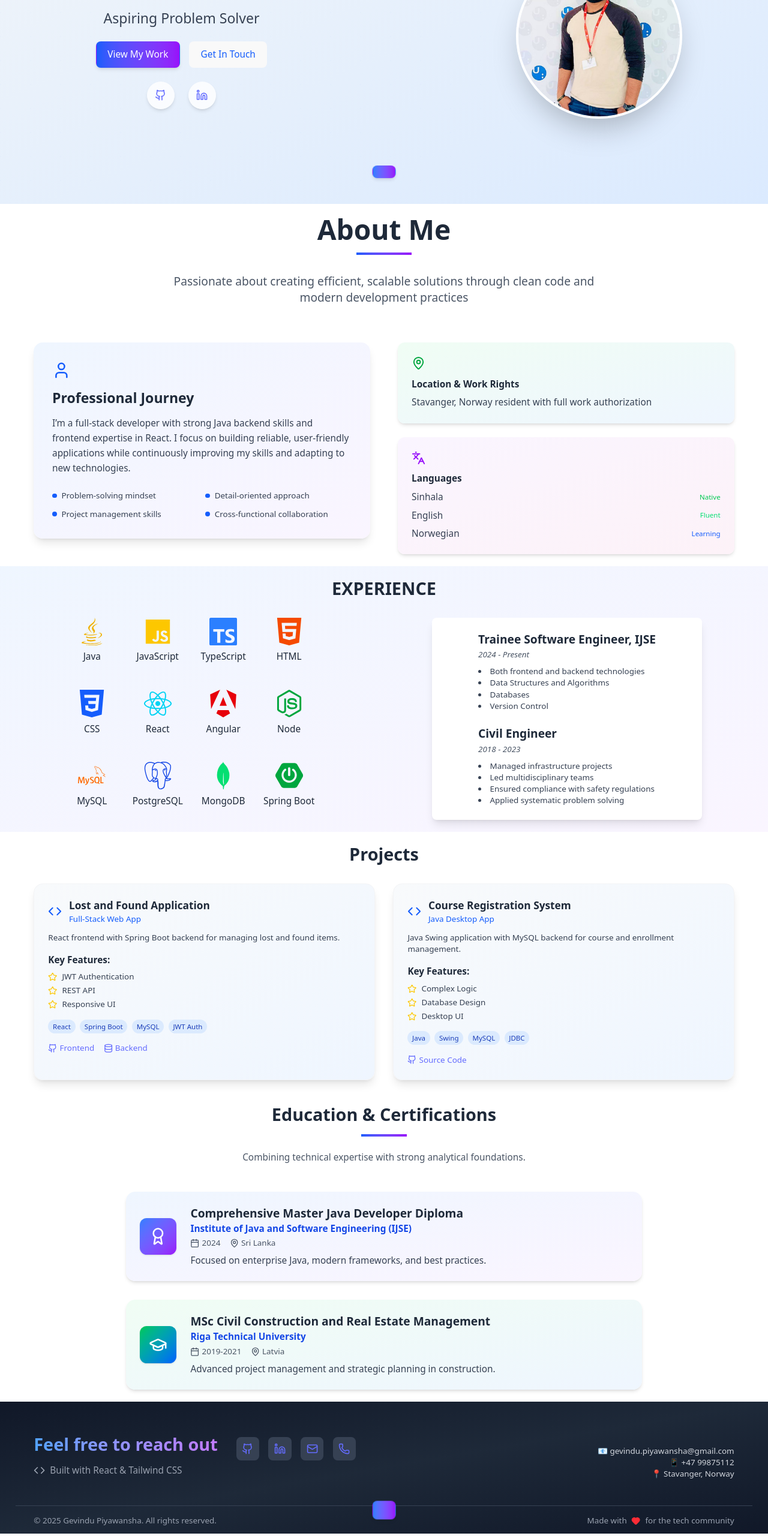
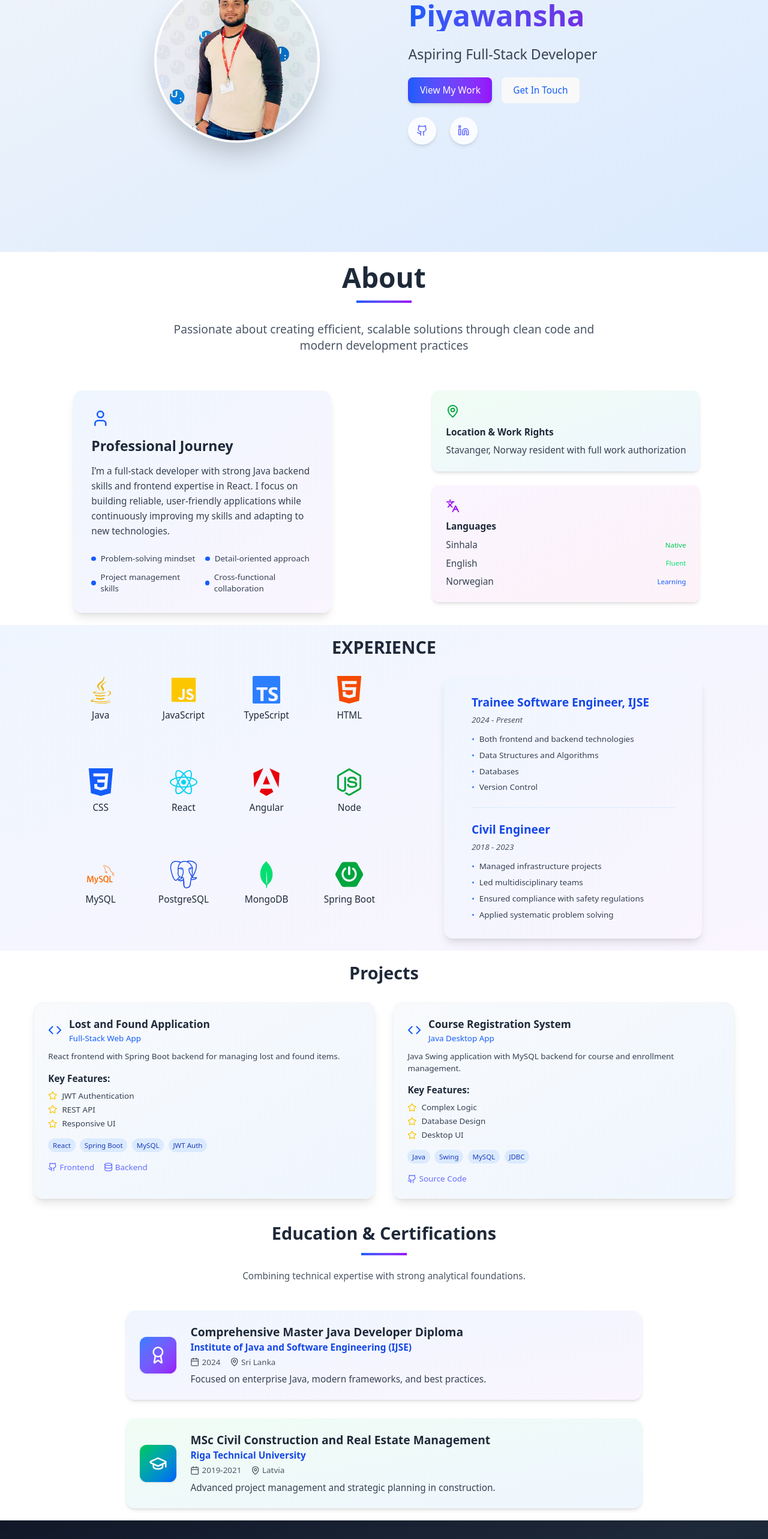
Before and after one commit to Gevindu-Piyawansha/gevindu-portfolio, a React (Vite) app: page / in a window 1280 px wide. Shown: the part 220-2786 px from the top of the page at 60% size. Built offline with nearby package versions, Linux system fonts and the light colour scheme.

Commit message:
improved mobile responsiveness, verified on multiple devices

```diff
--- a/src/components/About.jsx
+++ b/src/components/About.jsx
@@ -1,27 +1,28 @@
-import { User, MapPin, Languages, Briefcase, Calendar, Award } from 'lucide-react';
+import { User, MapPin, Languages } from 'lucide-react';
 
 function About() {
     return (
-        <section id="about" className="py-16 sm:py-20 lg:py-24 bg-white">
+        <section id="about" className="py-16 sm:py-20 lg:py-24 bg-white scroll-mt-24">
             <div className="max-w-7xl mx-auto px-4 sm:px-6 lg:px-8">
                 <div className="text-center mb-12 sm:mb-16">
-                    <h2 className="text-3xl sm:text-4xl lg:text-5xl font-bold text-gray-800 mb-4">About Me</h2>
+                    <h2 className="text-3xl sm:text-4xl lg:text-5xl font-bold text-gray-800 mb-4">About</h2>
                     <div className="w-16 sm:w-24 h-1 bg-gradient-to-r from-blue-600 to-purple-600 mx-auto mb-6 sm:mb-8"></div>
                     <p className="text-lg sm:text-xl text-gray-600 max-w-3xl mx-auto px-4">
                         Passionate about creating efficient, scalable solutions through clean code and modern development practices
                     </p>
                 </div>
 
-                <div className="grid lg:grid-cols-2 gap-8 lg:gap-12 items-start">
+                <div className="grid lg:grid-cols-2 gap-8 lg:gap-12 items-start justify-items-center">
                     {/* Main Story */}
-                    <div className="order-2 lg:order-1">
-                        <div className="bg-gradient-to-br from-blue-50 to-purple-50 p-6 sm:p-8 rounded-2xl shadow-lg">
+                    <div className="order-2 lg:order-1 flex justify-center">
+                        <div className="bg-gradient-to-br from-blue-50 to-purple-50 p-6 sm:p-8 rounded-2xl shadow-lg max-w-md">
                             <User className="w-8 h-8 text-blue-600 mb-4" />
                             <h3 className="text-xl sm:text-2xl font-semibold mb-4 text-gray-800">Professional Journey</h3>
                             <p className="text-gray-700 leading-relaxed mb-6 text-sm sm:text-base">
-                                I’m a full-stack developer with strong Java backend skills and frontend expertise in React. I focus on building reliable, user-friendly applications while continuously improving my skills and adapting to new technologies.
+                                I’m a full-stack developer with strong Java backend skills and frontend expertise in React.
+                                I focus on building reliable, user-friendly applications while continuously improving my
+                                skills and adapting to new technologies.
                             </p>
-
 
                             {/* Key Strengths */}
                             <div className="grid grid-cols-1 sm:grid-cols-2 gap-3 mt-6">
@@ -42,7 +43,9 @@ function About() {
                                     <span>Cross-functional collaboration</span>
                                 </div>
                             </div>
+
                     </div>
+
                 </div>
 
                 {/* Info Cards */}
@@ -50,8 +53,9 @@ function About() {
                     <div className="bg-gradient-to-br from-green-50 to-blue-50 p-4 sm:p-6 rounded-xl shadow-md">
                         <MapPin className="w-5 h-5 sm:w-6 sm:h-6 text-green-600 mb-3" />
                         <h4 className="font-semibold text-gray-800 mb-2 text-sm sm:text-base">Location & Work Rights</h4>
-                            <p className="text-gray-700 text-sm sm:text-base">Stavanger, Norway resident with full work authorization</p>
-
+                        <p className="text-gray-700 text-sm sm:text-base">
+                            Stavanger, Norway resident with full work authorization
+                        </p>
                     </div>
 
                     <div className="bg-gradient-to-br from-purple-50 to-pink-50 p-4 sm:p-6 rounded-xl shadow-md">
@@ -72,14 +76,11 @@ function About() {
                             </div>
                         </div>
                     </div>
-
-
                 </div>
             </div>
 
-
         </div>
-        </section>
+        </section >
     );
 }
 
--- a/src/components/Experience.jsx
+++ b/src/components/Experience.jsx
@@ -1,14 +1,18 @@
 import { FaJava, FaJs, FaReact, FaNodeJs } from 'react-icons/fa';
-import { SiTypescript, SiHtml5, SiCss3, SiAngular, SiMongodb, SiMysql, SiPostgresql, SiSpringboot } from 'react-icons/si';
+import {
+    SiTypescript, SiHtml5, SiCss3, SiAngular, SiMongodb,
+    SiMysql, SiPostgresql, SiSpringboot
+} from 'react-icons/si';
 
 export default function ExperienceSection() {
     return (
-        <section className="py-2 bg-gradient-to-br from-blue-50 to-purple-50 text-gray-800">
+        <section className="py-12 bg-gradient-to-br from-blue-50 to-purple-50 text-gray-800">
+            <h2 className="text-3xl font-bold mb-8 text-center">EXPERIENCE</h2>
 
-            <h2 className="text-3xl font-bold mb-8 text-center">EXPERIENCE</h2>
             <div className="flex flex-col md:flex-row gap-12 max-w-6xl mx-auto px-6">
-                {/* Left Column: Skill Icons */}
-                <div className="grid grid-cols-4 gap-6 md:w-1/2 pr-30">
+
+                {/* Skill Icons */}
+                <div className="grid grid-cols-4 gap-6 justify-items-center w-full md:w-1/2">
                     {[
                         { icon: FaJava, color: 'text-yellow-500', label: 'Java' },
                         { icon: FaJs, color: 'text-yellow-400', label: 'JavaScript' },
@@ -25,32 +29,61 @@ export default function ExperienceSection() {
                     ].map(({ icon: Icon, color, label }) => (
                         <div key={label} className="flex flex-col items-center space-y-2">
                             <Icon className={`text-5xl ${color}`} />
-                            <span>{label}</span>
+                            <span className="text-center">{label}</span>
                         </div>
                     ))}
                 </div>
 
-                {/* Right side - experience details */}
-                <div className="max-w-4xl space-y-6 bg-white p-6 rounded-lg shadow-lg ml-auto pl-20 pr-20">
+                {/* Experience Details */}
+                <div className="bg-gradient-to-br from-blue-50 to-purple-50 p-6 sm:p-8 rounded-2xl shadow-lg max-w-md w-full flex flex-col space-y-6 md:ml-auto md:pl-12 md:pr-12">
+                    {/* Job 1 */}
                     <div>
-                        <h3 className="text-xl font-semibold text-gray-800">Trainee Software Engineer, IJSE</h3>
-                        <span className="text-sm italic text-gray-600"> 2024 - Present</span>
-                        <ul className="list-disc list-inside mt-2 text-gray-700 text-sm">
-                            <li>Both frontend and backend technologies</li>
-                            <li>Data Structures and Algorithms</li>
-                            <li>Databases</li>
-                            <li>Version Control</li>
+                        <h3 className="text-xl font-semibold text-blue-700 mb-1">Trainee Software Engineer, IJSE</h3>
+                        <span className="text-sm italic text-gray-600">2024 - Present</span>
+                        <ul className="mt-3 space-y-2 text-gray-700 text-sm">
+                            <li className="flex items-start gap-2">
+                                <span className="text-blue-500">•</span>
+                                <span>Both frontend and backend technologies</span>
+                            </li>
+                            <li className="flex items-start gap-2">
+                                <span className="text-blue-500">•</span>
+                                <span>Data Structures and Algorithms</span>
+                            </li>
+                            <li className="flex items-start gap-2">
+                                <span className="text-blue-500">•</span>
+                                <span>Databases</span>
+                            </li>
+                            <li className="flex items-start gap-2">
+                                <span className="text-blue-500">•</span>
+                                <span>Version Control</span>
+                            </li>
                         </ul>
                     </div>
 
+                    {/* Divider */}
+                    <div className="border-t border-blue-100"></div>
+
+                    {/* Job 2 */}
                     <div>
-                        <h3 className="text-xl font-semibold text-gray-800">Civil Engineer</h3>
+                        <h3 className="text-xl font-semibold text-blue-700 mb-1">Civil Engineer</h3>
                         <span className="text-sm italic text-gray-600">2018 - 2023</span>
-                        <ul className="list-disc list-inside mt-2 text-gray-700 text-sm">
-                            <li>Managed infrastructure projects</li>
-                            <li>Led multidisciplinary teams</li>
-                            <li>Ensured compliance with safety regulations</li>
-                            <li>Applied systematic problem solving</li>
+                        <ul className="mt-3 space-y-2 text-gray-700 text-sm">
+                            <li className="flex items-start gap-2">
+                                <span className="text-blue-500">•</span>
+                                <span>Managed infrastructure projects</span>
+                            </li>
+                            <li className="flex items-start gap-2">
+                                <span className="text-blue-500">•</span>
+                                <span>Led multidisciplinary teams</span>
+                            </li>
+                            <li className="flex items-start gap-2">
+                                <span className="text-blue-500">•</span>
+                                <span>Ensured compliance with safety regulations</span>
+                            </li>
+                            <li className="flex items-start gap-2">
+                                <span className="text-blue-500">•</span>
+                                <span>Applied systematic problem solving</span>
+                            </li>
                         </ul>
                     </div>
                 </div>
--- a/src/components/Footer.jsx
+++ b/src/components/Footer.jsx
@@ -5,7 +5,6 @@ import {
     Linkedin,
     Mail,
     Phone,
-    ArrowUp,
     ChevronUp,
 } from 'lucide-react';
 
@@ -43,7 +42,6 @@ function Footer() {
         window.scrollTo({ top: 0, behavior: 'smooth' });
     };
 
-
     return (
         <footer className="bg-gradient-to-br from-gray-900 via-gray-800 to-gray-900 text-white relative overflow-hidden">
             {/* Background Pattern */}
@@ -57,20 +55,21 @@ function Footer() {
                 ></div>
             </div>
 
-            <div className="relative z-10 max-w-7xl mx-auto px-4 sm:px-8 lg:px- py-12 sm:py-2 flex flex-col md:flex-row justify-between items-center gap-8">
-                {/* Brand & Social */}
-                <div className="flex flex-col justify-between md:flex-row md:items-center md:gap-8 w-full md:w-auto">
-                    <div>
-                        <h3 className="pt-12 text-3xl font-bold bg-gradient-to-r from-blue-400 to-purple-400 bg-clip-text text-transparent mb-4 whitespace-nowrap">
+            <div className="relative z-10 max-w-7xl mx-auto px-4 sm:px-6 lg:px-8 py-8 sm:py-12">
+                {/* Main Content */}
+                <div className="flex flex-col lg:flex-row justify-between items-center lg:items-start gap-8 lg:gap-12">
+                    {/* Left Section */}
+                    <div className="text-center lg:text-left flex-1">
+                        <h3 className="text-2xl sm:text-3xl font-bold bg-gradient-to-r from-blue-400 to-purple-400 bg-clip-text text-transparent mb-4">
                             Feel free to reach out
                         </h3>
-                        <p className="text-gray-400 mb-6 flex items-center gap-2">
-                            <Code className="w-5 h-5" />
+                        <p className="text-gray-400 mb-6 flex items-center justify-center lg:justify-start gap-2">
+                            <Code className="w-4 h-4 sm:w-5 sm:h-5" />
                             Built with React & Tailwind CSS
                         </p>
-                    </div>
 
-                    <div className="flex gap-4 flex-wrap md:flex-nowrap">
+                        {/* Social Links */}
+                        <div className="flex gap-3 sm:gap-4 justify-center lg:justify-start flex-wrap">
                             {socialLinks.map((social, idx) => {
                                 const IconComp = social.icon;
                                 return (
@@ -89,51 +88,54 @@ function Footer() {
                                                 ? undefined
                                                 : 'noopener noreferrer'
                                         }
-                                    className={`w-10 h-10 bg-gray-700 rounded-lg flex items-center justify-center text-gray-300 ${social.hoverColor} hover:bg-gray-600 transition-all duration-300 transform hover:scale-110`}
+                                        className={`w-10 h-10 sm:w-12 sm:h-12 bg-gray-700 rounded-lg flex items-center justify-center text-gray-300 ${social.hoverColor} hover:bg-gray-600 transition-all duration-300 transform hover:scale-110`}
                                         aria-label={social.name}
                                     >
-                                    <IconComp className="w-5 h-5" />
+                                        <IconComp className="w-4 h-4 sm:w-5 sm:h-5" />
                                     </a>
                                 );
                             })}
                         </div>
                     </div>
 
-                {/* Contact Info - aligned right */}
-                <div className="pt-12 text-right text-gray-300 text-sm whitespace-nowrap w-full md:w-auto">
-                    <p>📧 gevindu.piyawansha@gmail.com</p>
-                    <p>📱 +47 99875112</p>
-                    <p>📍 Stavanger, Norway</p>
+                    {/* Right Section */}
+                    <div className="text-center lg:text-right text-gray-300 text-sm sm:text-base space-y-1 sm:space-y-2 flex-shrink-0">
+                        <p className="flex items-center justify-center lg:justify-end gap-2">
+                            <span>📧</span>
+                            <span className="break-all">gevindu.piyawansha@gmail.com</span>
+                        </p>
+                        <p className="flex items-center justify-center lg:justify-end gap-2">
+                            <span>📱</span>
+                            <span>+47 99875112</span>
+                        </p>
+                        <p className="flex items-center justify-center lg:justify-end gap-2">
+                            <span>📍</span>
+                            <span>Stavanger, Norway</span>
+                        </p>
+                    </div>
                 </div>
             </div>
 
             {/* Bottom Bar */}
-            <div className="border-t border-gray-700 mt-4 pt-4 max-w-7xl mx-auto px-8 sm:px-8 lg:px-8">
-                <div className="pb-3 flex flex-col sm:flex-row justify-between items-center gap-4">
-                    <p className="text-gray-400 text-sm text-center sm:text-left">
+            <div className="border-t border-gray-700 relative z-10">
+                <div className="max-w-7xl mx-auto px-4 sm:px-6 lg:px-8 py-4">
+                    <div className="flex flex-col sm:flex-row justify-between items-center gap-4 text-center sm:text-left">
+                        <p className="text-gray-400 text-xs sm:text-sm">
                             © {currentYear} Gevindu Piyawansha. All rights reserved.
                         </p>
-                    <div className="hidden sm:flex items-center gap-2 text-gray-400 text-sm">
+
+                        <div className="flex items-center gap-2 text-gray-400 text-xs sm:text-sm">
                             <span>Made with</span>
-                        <Heart className="w-4 h-4 text-red-500 fill-current" />
+                            <Heart className="w-3 h-3 sm:w-4 sm:h-4 text-red-500 fill-current" />
                             <span>for the tech community</span>
                         </div>
-
-                    {/* Floating scroll-to-top button */}
-                    <div className="absolute bottom-4 left-1/2 -translate-x-1/2 animate-bounce">
-                        <button
-                            onClick={scrollToTop}
-                            className="w-8 h-8 rounded-full bg-gradient-to-r from-blue-500 to-purple-600 hover:from-purple-600 hover:to-blue-600 flex items-center justify-center transition-all duration-300 transform hover:scale-105 shadow-md"
-                            aria-label="Scroll to top"
-                        >
-                            <ChevronUp className="w-4 h-4 text-white" />
-                        </button>
                     </div>
                 </div>
+
+
             </div>
         </footer>
     );
 }
 
-
 export default Footer;
--- a/src/components/Hero.jsx
+++ b/src/components/Hero.jsx
@@ -1,4 +1,4 @@
-import { ChevronDown, Github, Linkedin } from 'lucide-react';
+import { Github, Linkedin } from 'lucide-react';
 import { useState, useEffect } from 'react';
 
 function Hero() {
@@ -13,7 +13,7 @@ function Hero() {
     useEffect(() => {
         const interval = setInterval(() => {
             setCurrentRole((prev) => (prev + 1) % roles.length);
-        }, 3000);
+        }, 1500);
         return () => clearInterval(interval);
     }, []);
 
@@ -24,20 +24,27 @@ function Hero() {
     return (
         <section
             id="hero"
-            class="w-full min-h-[70vh] bg-gradient-to-br from-slate-100 to-blue-100 relative overflow-hidden py-2"
+            className="w-full min-h-[80vh] bg-gradient-to-br from-slate-100 to-blue-100 relative overflow-hidden py-8 px-4 sm:px-6 lg:px-12"
         >
-
-
             {/* Background Pattern */}
             <div className="absolute inset-0 opacity-5 pointer-events-none">
                 <div className="absolute inset-0 bg-[radial-gradient(circle_at_1px_1px,rgba(59,130,246,0.3)_1px,transparent_0)] bg-[size:50px_40px]"></div>
             </div>
 
-            <div className="max-w-[1400px] mx-auto px-6 lg:px-12 flex flex-col-reverse md:flex-row items-center justify-between min-h-[calc(0vh-6rem)] relative z-10 gap-16">
+            <div className="max-w-[1400px] mx-auto flex flex-col md:flex-row items-center justify-center min-h-[80vh] md:min-h-screen relative z-10 gap-10 md:gap-20">
 
-                {/* Left side - Text content */}
-                <div className="flex flex-col justify-center items-center text-center w-full md:w-1/2 space-y-6 pl-8 pr-38">
-                    <h1 className="whitespace-nowrap text-3xl sm:text-5xl lg:text-6xl font-extrabold text-transparent bg-clip-text bg-gradient-to-r from-blue-600 to-purple-700 leading-tight">
+                {/* Profile Photo */}
+                <div className="w-full md:w-1/2 flex justify-center items-center px-6">
+                    <img
+                        src="/profile.jpg"
+                        alt="Gevindu Piyawansha"
+                        className="w-40 h-40 sm:w-56 sm:h-56 md:w-64 md:h-64 lg:w-72 lg:h-72 rounded-full object-cover shadow-2xl border-4 border-white"
+                    />
+                </div>
+
+                {/* Text Content */}
+                <div className="flex flex-col justify-center items-center md:items-start text-center md:text-left w-full md:w-1/2 space-y-6 pt-4 pb-8">
+                    <h1 className="text-3xl sm:text-5xl lg:text-6xl font-extrabold text-transparent bg-clip-text bg-gradient-to-r from-blue-600 to-purple-700 leading-normal">
                         Gevindu Piyawansha
                     </h1>
 
@@ -45,7 +52,7 @@ function Hero() {
                         Aspiring {roles[currentRole]}
                     </h2>
 
-                    <div className="flex flex-col sm:flex-row gap-4 justify-center">
+                    <div className="flex flex-col sm:flex-row gap-4 justify-center md:justify-start">
                         <button
                             onClick={() => scrollToSection('projects')}
                             className="px-6 sm:px-8 py-3 rounded-full bg-gradient-to-r from-blue-600 to-purple-600 text-white font-semibold hover:shadow-lg transform hover:scale-105 transition-all duration-200 shadow-md"
@@ -60,7 +67,7 @@ function Hero() {
                         </button>
                     </div>
 
-                    <div className="flex gap-6 justify-center">
+                    <div className="flex gap-6 justify-center md:justify-start">
                         <a
                             href="https://github.com/Gevindu-Piyawansha"
                             target="_blank"
@@ -80,37 +87,10 @@ function Hero() {
                             <Linkedin className="w-5 h-5" />
                         </a>
                     </div>
-
-
-                </div>
-
-                {/* Right side - Profile Photo with badge */}
-                <div className="w-full md:w-1/2 flex justify-center items-center relative pl-25">
-                    <div className="relative">
-                        <img
-                            src="/profile.jpg"
-                            alt="Gevindu Piyawansha"
-                            className="w-72 h-72 sm:w-64 sm:h-64 lg:w-72 lg:h-72 rounded-full object-cover shadow-2xl border-4 border-white"
-                        />
-
-                    </div>
                 </div>
 
             </div>
-
-            {/* Scroll Indicator */}
-            <div className="absolute bottom-10 left-1/2 -translate-x-1/2 flex flex-col items-center animate-bounce">
-                <button
-                    onClick={() => scrollToSection('about')}
-                    className="w-4 h-2 rounded-full bg-gradient-to-r from-blue-500 to-purple-600 hover:from-purple-600 hover:to-blue-600 flex items-center justify-center transition-all duration-300 transform hover:scale-105 shadow-md"
-                    aria-label="Scroll to about section"
-                >
-
-                    <ChevronDown className="w-2 h-1 text-gray-900 -mt-1" />
-
-                </button>
-            </div>
-        </section >
+        </section>
     );
 }
 
--- a/src/components/Navbar.jsx
+++ b/src/components/Navbar.jsx
@@ -44,7 +44,7 @@ function Navbar() {
                 <div className="hidden md:flex space-x-10">
                     {[
                         { id: 'hero', label: 'Home' },
-                        { id: 'about', label: 'About' },
+                        { id: 'about', label: 'About Me' },
                         { id: 'experience', label: 'Experience' },
                         { id: 'projects', label: 'Projects' },
                         { id: 'education', label: 'Education' }
```
Lines whose indentation alone changed are shown as unchanged.
